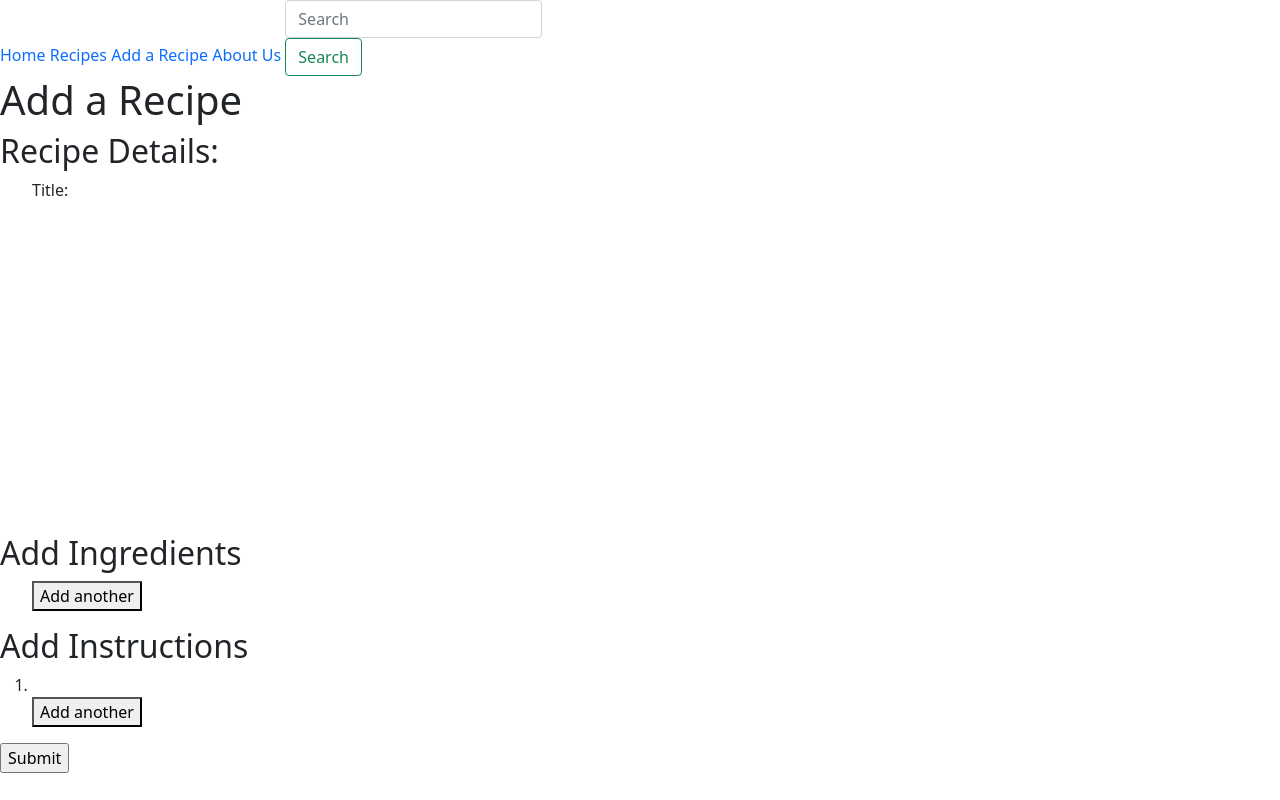
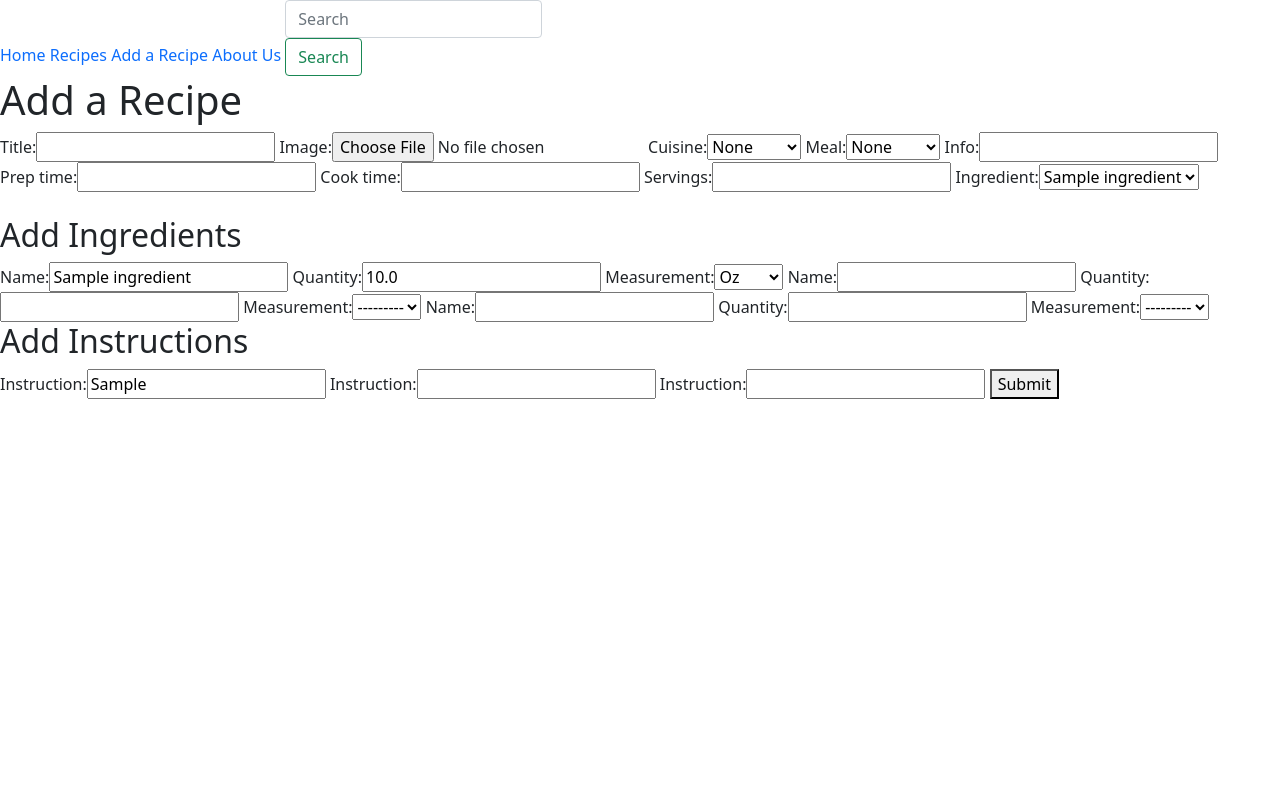
Before and after one commit to hunterbury/cookbook, a Django app: page /add/ in a window 1280 px wide. Run offline with Django 3.2, Linux system fonts and the light colour scheme; tables that the repository leaves empty hold one stand-in row (values such as "Sample post"); some libraries are stand-ins or nearby versions.

Commit message:
updated forms and formsets

```diff
--- a/recipes/admin.py
+++ b/recipes/admin.py
@@ -1,2 +1,6 @@
 from django.contrib import admin
-from .models import Recipe, Ingredient
+from .models import Recipe, Ingredient, Instruction
+
+admin.site.register(Recipe)
+admin.site.register(Ingredient)
+admin.site.register(Instruction)
--- a/recipes/forms.py
+++ b/recipes/forms.py
@@ -1,5 +1,5 @@
 from django import forms
-from django.forms import formset_factory
+from django.forms import modelformset_factory
 from .models import Ingredient, Recipe, Instruction
 from recipes.choices import *
 
@@ -26,4 +26,5 @@ class InstructionForm(forms.ModelForm):
         model = Instruction
         exclude = ('recipe',)
 
-RecipeFormSet = formset_factory(RecipeForm, extra=1)
+IngredientFormSet = modelformset_factory(Ingredient, form=IngredientForm, extra=2)
+InstructionFormSet = modelformset_factory(Instruction, form=InstructionForm, extra=2)
--- a/recipes/models.py
+++ b/recipes/models.py
@@ -9,12 +9,6 @@ class Ingredient(models.Model):
     def __str__(self):
         return self.name
 
-class Instruction(models.Model):
-    instruction = models.CharField(null=True, blank=True, max_length=300)
-
-    def __str__(self):
-        return self.instruction
-
 class Recipe(models.Model):
     title = models.CharField(max_length=150)
     image = models.ImageField(null=True, blank=True, upload_to="images/", default="images/default.jpg")
@@ -24,9 +18,18 @@ class Recipe(models.Model):
     prep_time = models.DurationField()
     cook_time = models.DurationField()
     servings = models.IntegerField()
-    ingredient = models.ForeignKey(Ingredient, on_delete=models.CASCADE, related_name="ingredients")
-    instruction = models.ForeignKey(Instruction, on_delete=models.CASCADE, related_name="instructions")
+    ingredient = models.OneToOneField(Ingredient, on_delete=models.CASCADE, default='None')
+
+    def __str__(self):
+        return self.title
+
+
+
+class Instruction(models.Model):
+    instruction = models.CharField(null=True, blank=True, max_length=300)
+
+    recipe = models.ForeignKey(Recipe, on_delete=models.CASCADE, related_name="instructions", null=True)
 
 
     def __str__(self):
-        return self.title
+        return self.instruction
--- a/recipes/templates/recipes/add.html
+++ b/recipes/templates/recipes/add.html
@@ -9,40 +9,20 @@
 
     <form action="{% url 'recipes:add' %}" method="POST" enctype="multipart/form-data">
         {% csrf_token %}
-        <div class="recipe">
-            <h2>Recipe Details:</h2>
-            <ul>
-                <label for="title">Title:</label>
-                <li id="title">{{ recipeForm.title }}</li><br>
-                <li id="image" class="detail">{{ recipeForm.image }}</li>
-                <li id="cuisine">{{ recipeForm.cuisine }}</li><br>
-                <li id="meal">{{ recipeForm.meal }}</li><br>
-                <li id="info">{{ recipeForm.info }}</li><br>
-                <li id="prep_time">{{ recipeForm.prep_time }}</li><br>
-                <li id="cook_time">{{ recipeForm.cook_time }}</li><br>
-                <li id="servings">{{ recipeForm.servings }}</li><br>
-            </ul>
-        </div>
-        <br>
-        <br>
-        <div class="ingredients">
-            <h2>Add Ingredients</h2>
-            <ul class="ingredients">
-                <li>{{ingredientForm.name}}</li>
-                <li>{{ingredientForm.quantity}}</li>
-                <li>{{ingredientForm.measurement}}</li>
-                <button type="submit">Add another</button>
-            </ul>
-        </div>
+        {{ form }}
+    <br>
+    <br>
+    <h2>Add Ingredients</h2>
+    {{ ingredient_formset.management_form }}
+    {% for form in ingredient_formset %}
+    {{ form }}
+    {% endfor %}
 
-        <div class="instruction">
-            <h2>Add Instructions</h2>
-            <ol class="instructions">
-                <li>{{instructionForm.instruction}}</li>
-                <button type="submit">Add another</button>
-            </ol>
-        </div>
-
-        <input type="submit">
+    <h2>Add Instructions</h2>
+    {{ instruction_formset.management_form }}
+    {% for form in instruction_formset %}
+    {{ form }}
+    {% endfor %}
+    <button type="submit">Submit</button>
     </form>
 {% endblock %}
--- a/recipes/templates/recipes/view.html
+++ b/recipes/templates/recipes/view.html
@@ -7,6 +7,12 @@
     {% endfor %}
     <img class="card-img-top" src="{{ recipe.image.url }}" alt="Card image cap">
 
+    <ul>
+    {% for ingredient in recipe.ingredients.all %}
+        <li>{{ ingredient.name }}</li>
+    {% endfor %}
+    </ul>
+
 
     <a href="{% url 'recipes:update' %}">Update Recipe</a>
     <a href="{% url 'recipes:delete' %}">Delete Recipe</a>
--- a/recipes/views.py
+++ b/recipes/views.py
@@ -2,8 +2,8 @@ from django.shortcuts import render, redirect
 from django.http import HttpResponse, HttpResponseRedirect
 from django import forms
 from django.urls import reverse
-from .forms import RecipeForm, IngredientForm, InstructionForm, RecipeFormSet
-from .models import Recipe, Ingredient, Instruction
+from .forms import RecipeForm, IngredientFormSet, InstructionFormSet
+from .models import Recipe
 from django.db.models import Q
 
 def index(request):
@@ -23,23 +23,31 @@ def index(request):
 
 
 def add(request):
-    formset = RecipeFormSet()
+    form = RecipeForm()
+    ingredient_formset = IngredientFormSet()
+    instruction_formset = InstructionFormSet()
+
     if request.method == "POST":
-        formset = RecipeFormSet(request.POST, request.FILES)
-        if formset.is_valid():
-            formset.save()
+        form = RecipeForm(request.POST, request.FILES)
+        ingredient_formset = IngredientFormSet(request.POST, request.FILES, prefix="ingredient")
+        instruction_formset = InstructionFormSet(request.POST, request.FILES, prefix="instruction")
 
-            recipe = formset.cleaned_data.get("recipe")
+        if form.is_valid():
+            recipe = form.save()
+            recipe = form.cleaned_data.get("recipe")
             request.session["recipes"] += [recipe]
             return HttpResponseRedirect(reverse("recipes:index"))
     else:
         return render(request, "recipes/add.html", {
-            "formset": formset,
+            "form": form,
+            "ingredient_formset": ingredient_formset,
+            "instruction_formset": instruction_formset,
     })
 
     return render(request, "recipes/add.html", {
-        "formset": formset,
-
+        "form": form,
+        "ingredient_formset": ingredient_formset,
+        "instruction_formset": instruction_formset,
     })
 
 def update(request, pk):
```
Also changed, not shown: db.sqlite3, recipes/migrations/0001_initial.py.
